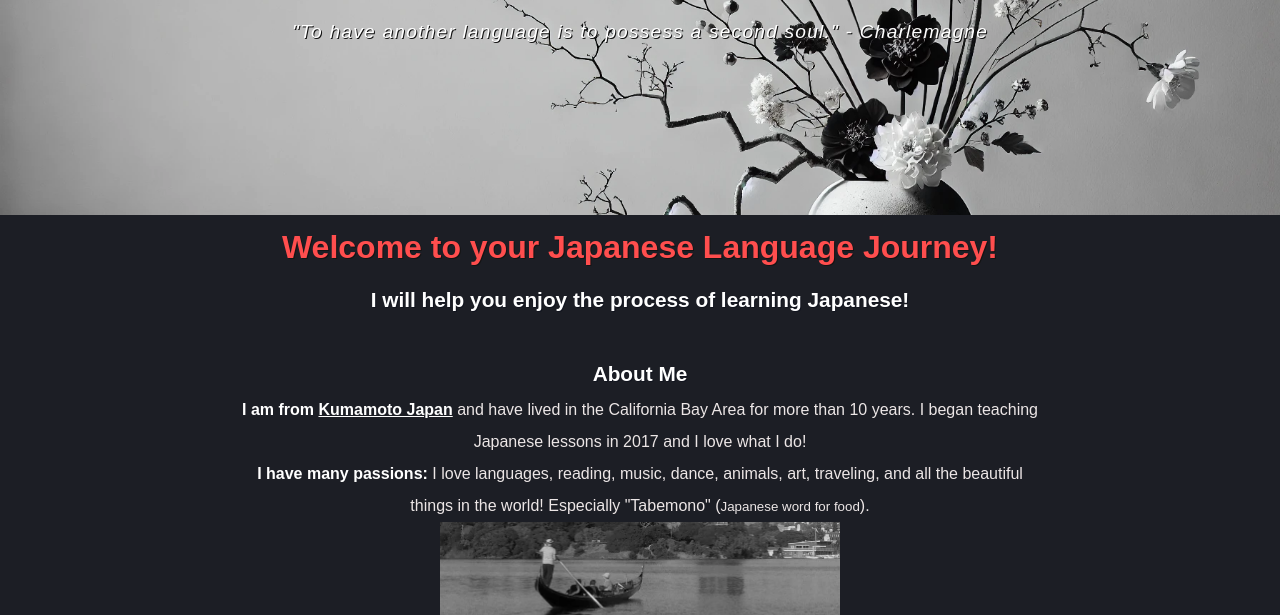
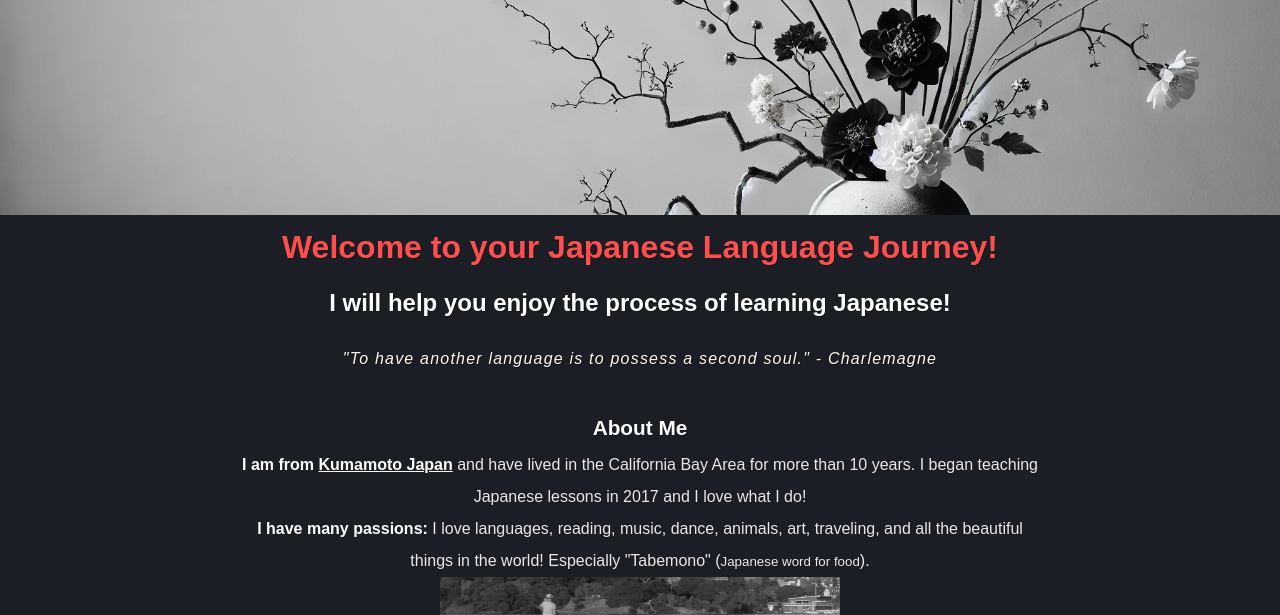
Before and after one commit to royalsaltmerchant/miyukis-japanese-corner, a plain HTML site: page index.html in a window 1280 px wide. Shown: the part 185-800 px from the top of the page. Drawn offline with Linux system fonts and the light colour scheme.

Commit message:
move quote

```diff
--- a/index.html
+++ b/index.html
@@ -16,16 +16,16 @@
       <div class="container" id="header-container">
         <img src="japanese_corner_logo.png" width="75px" alt="">
         <h1>Miyuki's Japanese Corner</h1>
-        <p class="quote">
-          "To have another language is to possess a second soul." - Charlemagne
-        </p>
       </div>
     </header>
 
     <section class="intro">
       <div class="container">
         <h1>Welcome to your Japanese Language Journey!</h1>
-        <h3>I will help you enjoy the process of learning Japanese!</h3>
+        <h2>I will help you enjoy the process of learning Japanese!</h2>
+        <p class="quote">
+          "To have another language is to possess a second soul." - Charlemagne
+        </p>
         <br />
         <h3>About Me</h3>
         <p>
--- a/style.css
+++ b/style.css
@@ -3,6 +3,7 @@
   --bg-color2: #282a33;
   --bright-white: #ffffff;
   --white: #ece6e6;
+  --off-white: #fffaf0;
   --silver: #bbbbbb;
   --gray: #5c5e68;
   --blue: #9ecdff;
@@ -43,7 +44,7 @@ h1 {
 
 h2 {
   font-size: 1.5rem;
-  color: var(--red);
+  color: var(--bright-white);
   text-shadow: #12151f 1px 1px;
 }
 
@@ -67,9 +68,8 @@ b {
 }
 
 .quote {
-  color: var(--bright-white);
+  color: var(--off-white);
   font-style: italic;
-  font-size: 1.2rem;
   margin-top: 1rem;
   text-shadow: #141414 1px 1px;
   letter-spacing: 1.2px;
```
